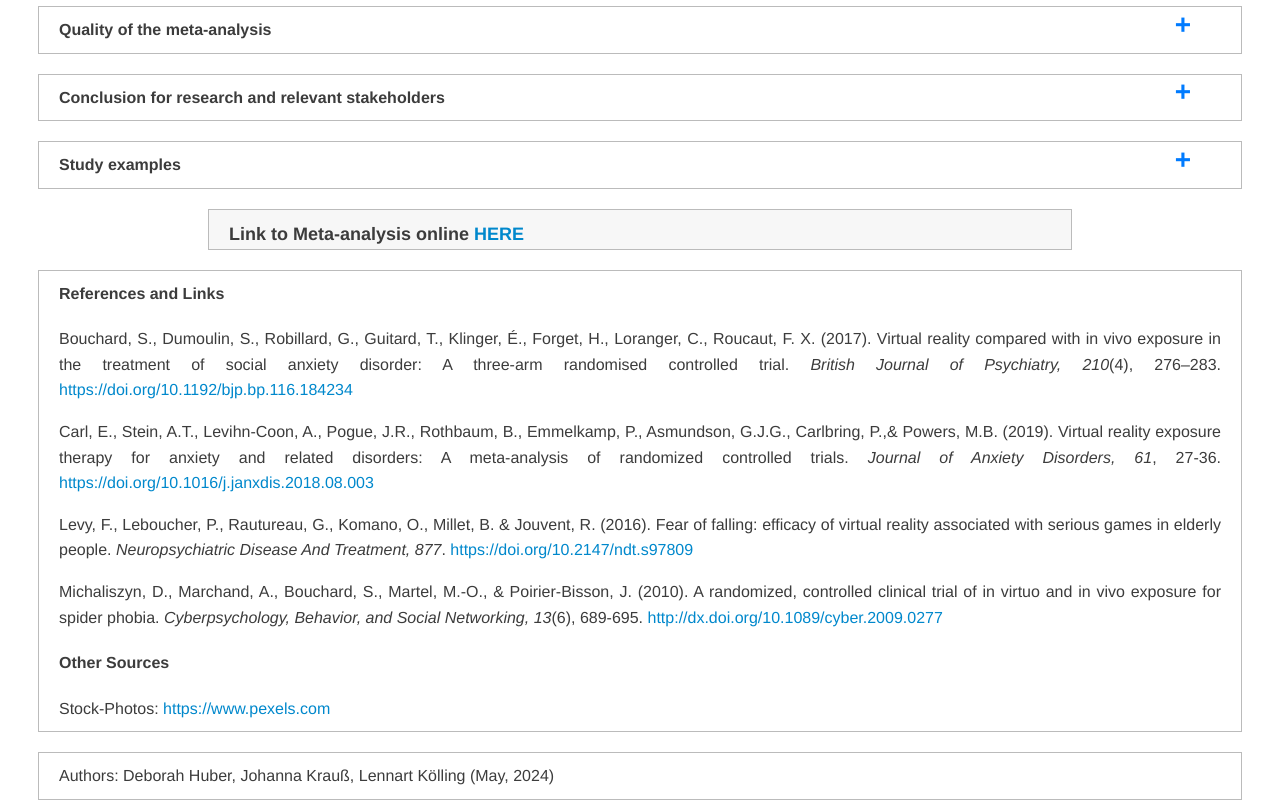
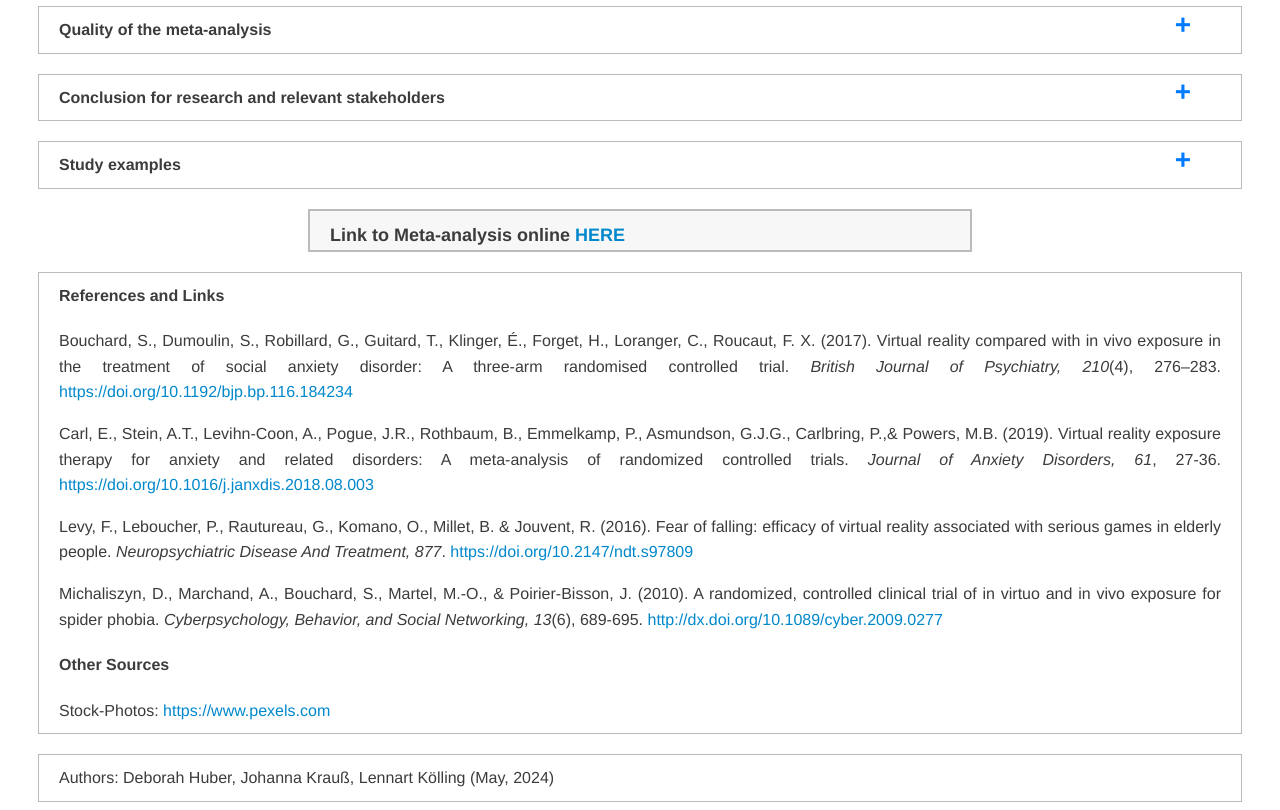
Before and after one commit to debbierat/debbierat.github.io, a plain HTML site: page index.html in a window 1280 px wide. Shown: the part 1372-2182 px from the top of the page. Drawn offline with nearby package versions, Linux system fonts and the light colour scheme.

Commit message:
Update index.html

```diff
--- a/index.html
+++ b/index.html
@@ -340,10 +340,10 @@ img {
 }
 .GraySectionTextBox {
   display: flex;
-  border: 1px solid;
+  border: 2px solid;
   color: #bbbbbb;
-  margin-left: 200px;
-  margin-right: 200px;
+  margin-left: 300px;
+  margin-right: 300px;
   background-color: rgb(247, 247, 247);
 }
 .sectionTextBox {
```
